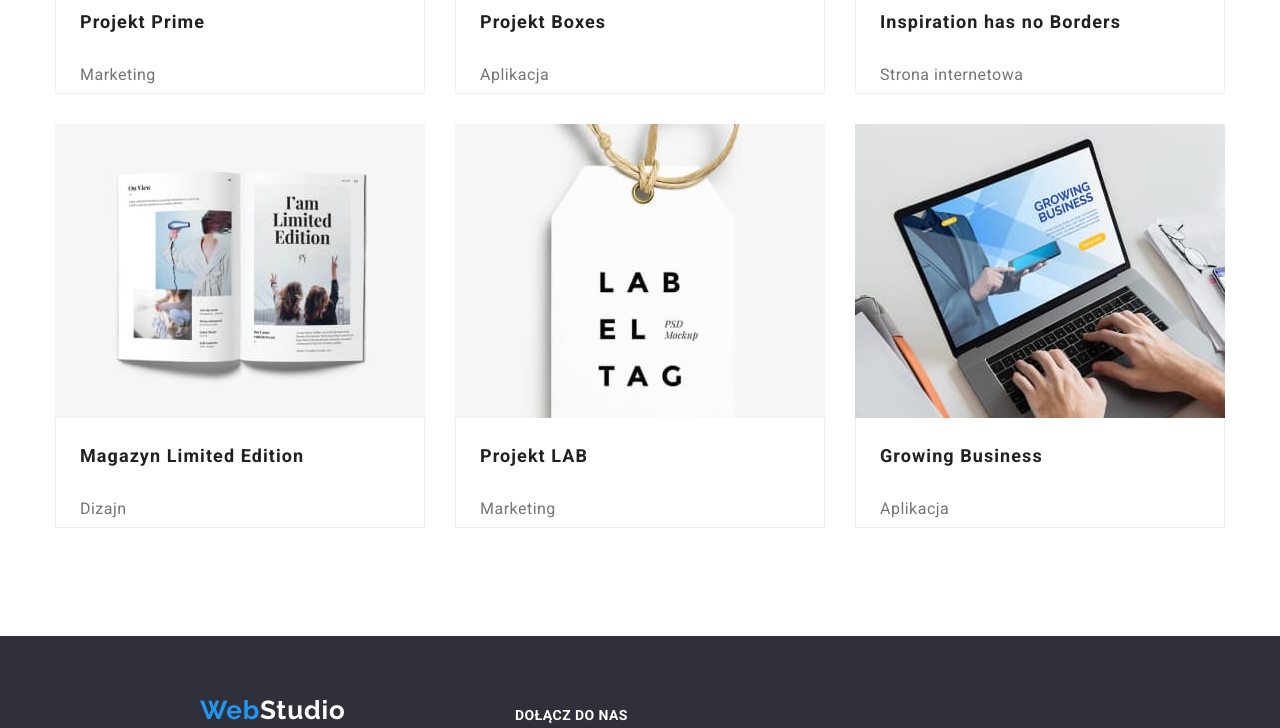
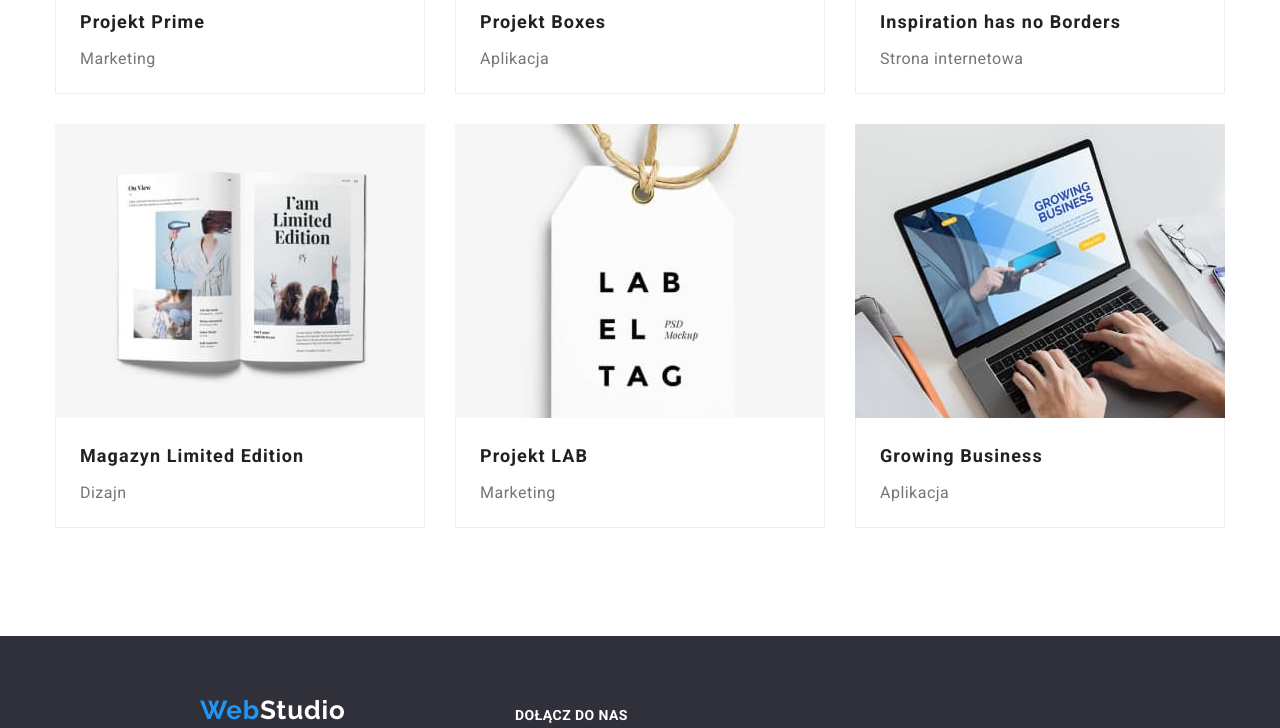
Before and after one commit to WiktoriaSpychala/goit-markup-hw-05, a plain HTML site: page portfolio.html in a window 1280 px wide. Shown: the part 1006-1734 px from the top of the page. Drawn offline with nearby package versions, Linux system fonts and the light colour scheme.

Commit message:
Add files via upload

```diff
--- a/css/styles.css
+++ b/css/styles.css
@@ -481,7 +481,9 @@ figure {
     line-height: 1.85;
     letter-spacing: 0.03em;
     padding-top: 4px;
-    color:#757575
+    padding-bottom: 20px;
+    color:#757575;
+    margin: 0;
 }
 
 .portfolio-images-item {
```
